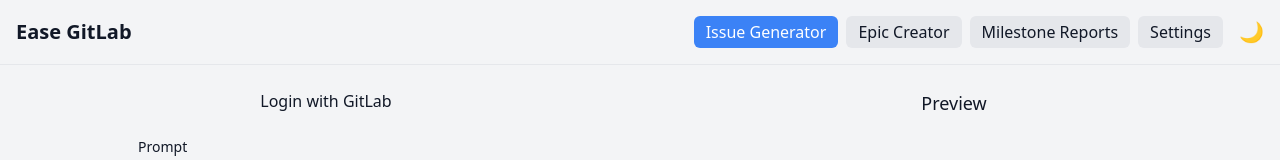
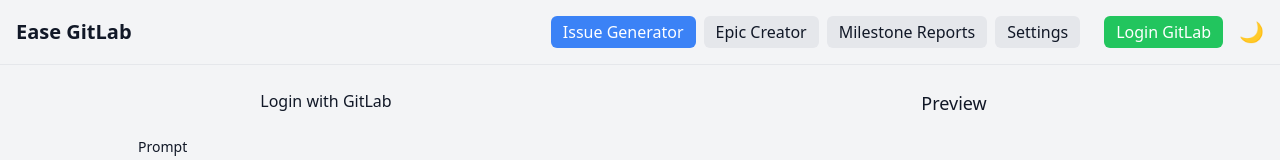
Before and after one commit to omerzirh/ease-pm, a React (Vite) app: page / in a window 1280 px wide. Shown: the top 160 px of the page. Built offline with nearby package versions, Linux system fonts and the light colour scheme; no server answers.

Commit message:
gitlab session fixed moved button to nav

```diff
--- a/src/App.tsx
+++ b/src/App.tsx
@@ -3,12 +3,14 @@
 import MilestoneReport from './components/MilestoneReport';
 import EpicCreator from './components/EpicCreator';
 import ThemeToggle from './components/ThemeToggle';
+import { useGitlabAuth } from './store/useGitlabAuth';
 import SettingsPage from './components/SettingsPage';
 import { useTabStore } from './store/useTabStore';
 
 import { useThemeStore } from './store/useThemeStore';
 
 const App = () => {
+  const { token, login, logout } = useGitlabAuth();
   const { tab, setTab } = useTabStore();
   const { dark } = useThemeStore();
 
@@ -61,7 +63,15 @@
             </button>
           </nav>
 
-          <ThemeToggle />
+          <button
+              className={`ml-2 px-3 py-1 rounded-md ${
+                token ? 'bg-red-500 text-white' : 'bg-green-500 text-white'
+              }`}
+              onClick={token ? logout : login}
+            >
+              {token ? 'Logout GitLab' : 'Login GitLab'}
+            </button>
+            <ThemeToggle />
         </div>
       </header>
 
--- a/src/store/useGitlabAuth.ts
+++ b/src/store/useGitlabAuth.ts
@@ -13,9 +13,12 @@
   logout: () => void;
 }
 
+const storedToken = localStorage.getItem('gitlab_token');
+
 export const useGitlabAuth = create<GitlabAuthState>((set, get) => ({
-  token: localStorage.getItem('gitlab_token'),
-  api: null,
+  token: storedToken,
+  api: storedToken ? new Gitlab({ oauthToken: storedToken, host: HOST }) : null,
+
   login: async () => {
     const generateRandom = (length: number) => {
       const array = new Uint32Array(length);
```
Also changed, not shown: 1 other file (tests, documents, lock files or other folders).
